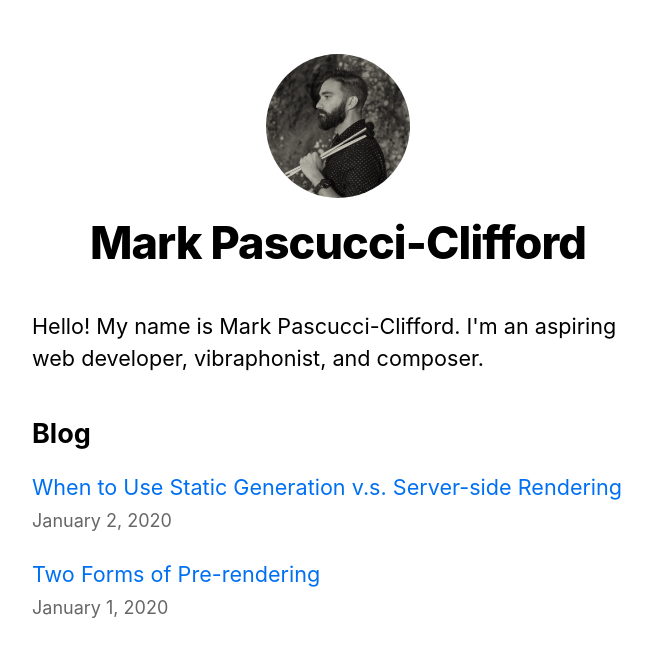
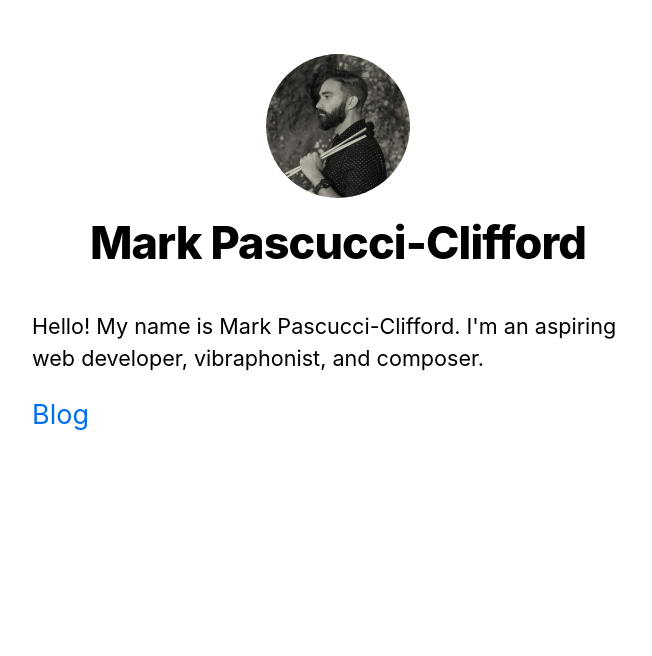
Before and after one commit to skymouse85/mark-pascucci-clifford-landing-page, a Next.js app: page / in a window 1280 px wide. Shown: the top 656 px of the page, without its empty margins (302-954 px from the left). Built offline with nearby package versions, Linux system fonts and the light colour scheme.

Commit message:
blog move

```diff
--- a/pages/index.js
+++ b/pages/index.js
@@ -25,21 +25,7 @@ export default function Home({allPostsData}) {
       <p>Hello! My name is Mark Pascucci-Clifford. I'm an aspiring web developer, vibraphonist, and composer.</p>
 
       </section>
-      <section className={`${utilStyles.headingMd} ${utilStyles.padding1px}`}>
-        <h2 className={utilStyles.headingLg}>Blog</h2>
-        <ul className={utilStyles.list}>
-          {allPostsData.map(({ id, date, title }) => (
-          <li className={utilStyles.listItem} key={id}>
-          <Link href={`/posts/${id}`}>{title}</Link>
-          <br />
-          <small className={utilStyles.lightText}>
-            <Date dateString={date} />
-          </small>
-        </li>
-
-          ))}
-        </ul>
-      </section>
+     <Link href="/blog" className={utilStyles.headingLg} >Blog</Link>
     </Layout>
   );
 }
```
Also changed, not shown: pages/blog.js (added, +45 -0 lines).
